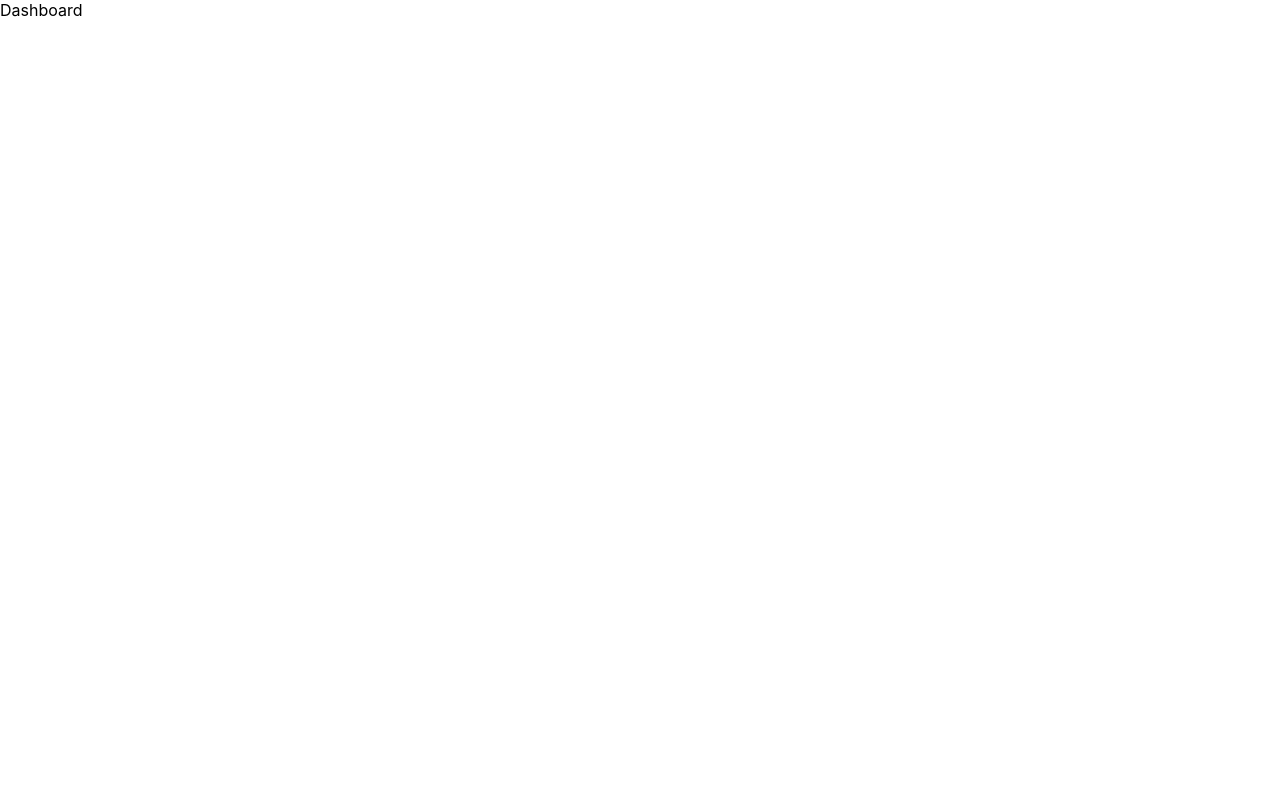
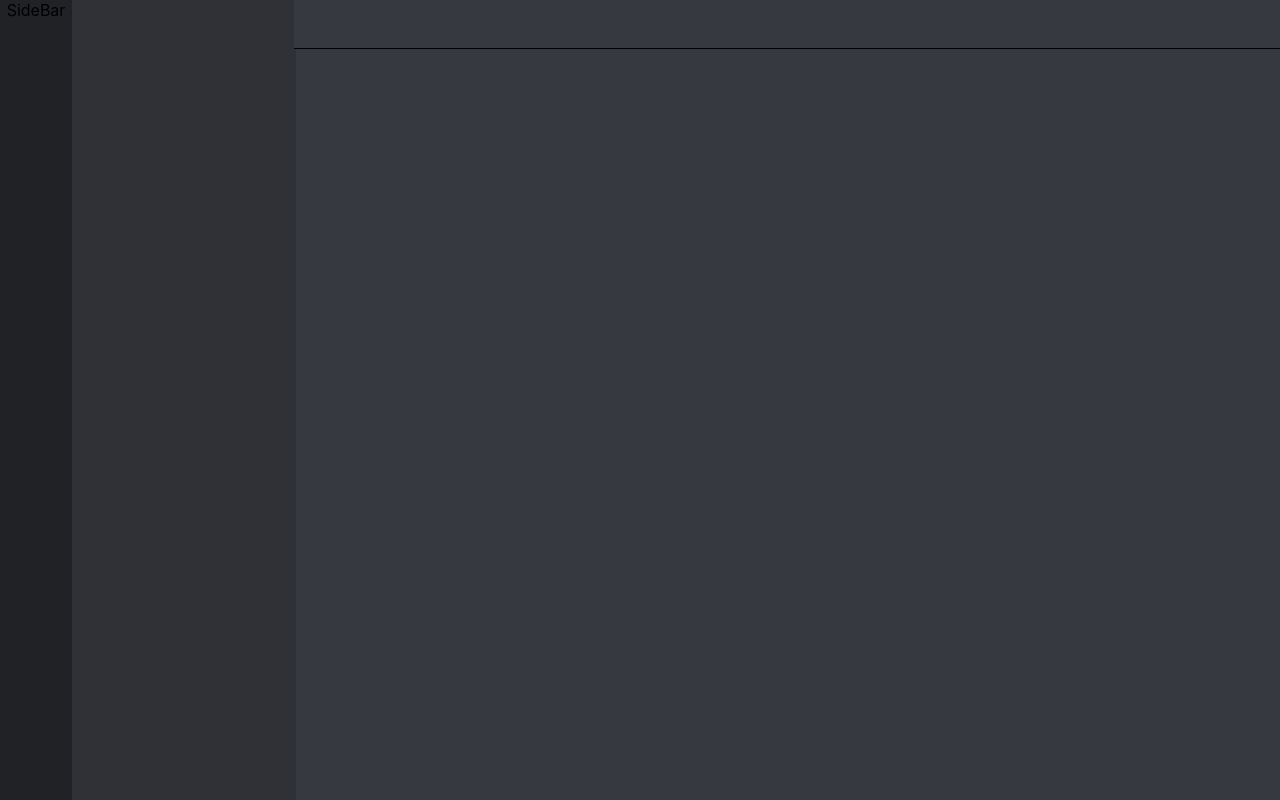
Before and after one commit to Asadullahkhankaimkhani/DiscordClone-MERN, a React (Create React App) app in the folder client/: page /dashboard in a window 1280 px wide. Built offline with nearby package versions, Linux system fonts and the light colour scheme.

Commit message:
Creating Dashboard Structure

```diff
--- /dev/null
+++ b/client/src/components/AppBar/AppBar.js
@@ -0,0 +1,22 @@
+import React from "react";
+import { styled } from "@mui/system";
+
+const MainContainer = styled("div")({
+  position: "absolute",
+  top: "0",
+  right: "0",
+  height: "48px",
+  borderBottom: "1px solid black",
+  backgroundColor: "#36393f",
+  width: "calc(100% - 326px)",
+  display: "flex",
+  alignItems: "center",
+  justifyContent: "space-between",
+  padding: "0 16px",
+});
+
+const AppBar = () => {
+  return <MainContainer></MainContainer>;
+};
+
+export default AppBar;
--- /dev/null
+++ b/client/src/components/FriendsSideBar/FriendsSideBar.js
@@ -0,0 +1,17 @@
+import React from "react";
+import { styled } from "@mui/system";
+
+const MainContainer = styled("div")({
+  width: "224px",
+  height: "100%",
+  display: "flex",
+  flexDirection: "column",
+  alignItems: "center",
+  backgroundColor: "#2F3136",
+});
+
+const FriendsSideBar = () => {
+  return <MainContainer></MainContainer>;
+};
+
+export default FriendsSideBar;
--- /dev/null
+++ b/client/src/components/Messenger/Messenger.js
@@ -0,0 +1,15 @@
+import React from "react";
+import { styled } from "@mui/system";
+
+const MainContainer = styled("div")({
+  flexGrow: 1,
+  backgroundColor: "#36393f",
+  marginTop: "48px",
+  display: "flex",
+});
+
+const Messenger = () => {
+  return <MainContainer></MainContainer>;
+};
+
+export default Messenger;
--- /dev/null
+++ b/client/src/components/Sidebar/SideBar.js
@@ -0,0 +1,17 @@
+import React from "react";
+import { styled } from "@mui/system";
+
+const MainContainer = styled("div")({
+  width: "72px",
+  height: "100%",
+  display: "flex",
+  flexDirection: "column",
+  alignItems: "center",
+  backgroundColor: "#202225",
+});
+
+const SideBar = () => {
+  return <MainContainer>SideBar</MainContainer>;
+};
+
+export default SideBar;
--- a/client/src/pages/Dashboard/Dashboard.js
+++ b/client/src/pages/Dashboard/Dashboard.js
@@ -1,7 +1,27 @@
 import React from "react";
+import { styled } from "@mui/system";
+
+// Components
+import SideBar from "../../components/Sidebar/SideBar";
+import FriendsSideBar from "../../components/FriendsSideBar/FriendsSideBar";
+import Messenger from "../../components/Messenger/Messenger";
+import AppBar from "../../components/AppBar/AppBar";
+
+const Wrapper = styled("div")({
+  display: "flex",
+  width: "100%",
+  height: "100vh",
+});
 
 function Dashboard() {
-  return <div>Dashboard</div>;
+  return (
+    <Wrapper>
+      <SideBar />
+      <FriendsSideBar />
+      <Messenger />
+      <AppBar />
+    </Wrapper>
+  );
 }
 
 export default Dashboard;
```
